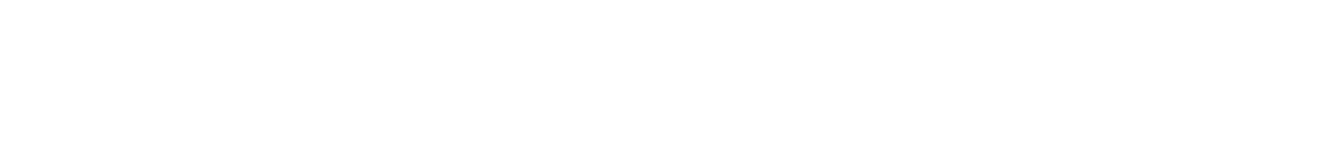
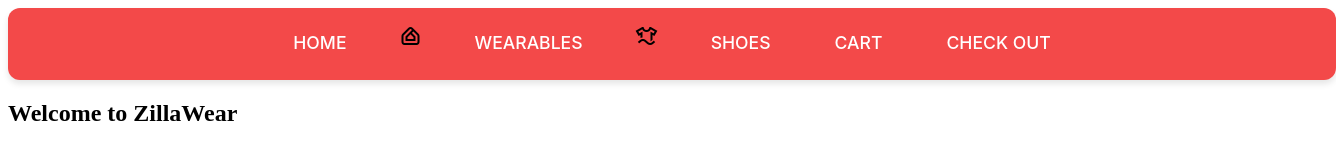
Before and after one commit to Njogu-Alex/ZillaWear, a plain HTML site: page Index.html in a window 1280 px wide. Shown: the whole page, 1336 px wide, since content can reach past the window. Drawn offline with nearby package versions, Linux system fonts and the light colour scheme; a web font is replaced by a local one.

Commit message:
setting up the environment

```diff
--- a/Index.html
+++ b/Index.html
@@ -4,10 +4,32 @@
     <meta charset="UTF-8">
     <meta name="viewport" content="width=device-width, initial-scale=1.0">
     <link rel="stylesheet" href="style.css">
+    <link rel="icon" href="/icons/favicon.ico.png">
+    <link rel="stylesheet" href="https://fonts.google.com/icons">
+    <link rel="stylesheet" href="https://fonts.googleapis.com/css2?family=Material+Symbols+Outlined:opsz,wght,FILL,GRAD@20..48,100..700,0..1,-50..200&icon_names=home_app_logo" />
     <title>ZillaWear</title>
 </head>
 <body>
-
+    <navbar class="navigation">
+        <ul id="navs">
+            <li class="home">HOME</li>
+            <span class="material-symbols-outlined">
+                home_app_logo
+            </span>
+            <li class="wearables">WEARABLES</li>
+            <span class="material-symbols-outlined">
+                laundry
+            </span>
+            <li class="shoes">SHOES</li>
+            <li>CART</li>
+            <li>CHECK OUT</li>
+        </ul>
+    </navbar>
+    <section class="landingpage">
+        <h1 class="text">
+            Welcome to ZillaWear
+        </h1>
+    </section>
     <script src="script.js"></script>
 </body>
 </html>
--- a/style.css
+++ b/style.css
@@ -0,0 +1,76 @@
+
+navbar {
+font-family: 'Inter', sans-serif; /* Using Inter font as per instructions */
+margin: 0;
+padding: 0;
+background-color: #f0f2f5; /* Light grey background */
+/* display: flex;  */
+justify-content: center;
+align-items: flex-start; /* Align to top */
+min-height: 5vh; /* Full viewport height */
+padding-top: 50px; /* Add some padding from the top */
+}
+
+.navigation {
+background-color: rgb(243, 73, 73); /* Dark background for the navbar */
+padding: 1rem 2rem;
+border-radius: 0.75rem; /* Rounded corners */
+box-shadow: 0 4px 6px rgba(0, 0, 0, 0.1); /* Subtle shadow */
+display: flex; /* Use flexbox for horizontal items */
+justify-content: center; /* Center items horizontally */
+width: 100%; /* Full width */
+max-width: auto; /* Max width for better aesthetics on larger screens */
+}
+
+.navigation ul {
+list-style: none; /* Remove bullet points */
+margin: 0;
+padding: 0;
+display: flex; /* Flexbox for list items */
+gap: 2.5rem; /* Space between items */
+flex-wrap: wrap; /* Allow items to wrap on smaller screens */
+justify-content: center; /* Center items if they wrap */
+}
+
+.navigation li  {
+color: #fff; /* White text color */
+text-decoration: none; /* Remove underline */
+font-size: 1.10rem; /* Slightly larger font size */
+font-weight: 500; /* Medium font weight */
+padding: 0.5rem 0.75rem; /* Padding inside links */
+transition: color 0.3s ease, background-color 0.3s ease, transform 0.2s ease; /* Smooth transitions */
+border-radius: 0.5rem; /* Rounded corners for links */
+}
+
+.navigation li :hover,
+.navigation li .active {
+color: #e0e0e0; /* Slightly lighter on hover */
+background-color: #555; /* Darker background on hover */
+transform: translateY(-2px); /* Slight lift effect on hover */
+}
+
+.navigation li .active {
+font-weight: 700; /* Bold for active item */
+}
+
+/* Responsive adjustments */
+@media (max-width: 640px) {
+.navigation {
+    padding: 1rem;
+    border-radius: 0; /* No rounded corners on very small screens for full width look */
+}
+.navigation ul {
+    gap: 1.5rem; /* Less space on small screens */
+}
+.navigation li  {
+    font-size: 1rem; /* Smaller font on small screens */
+    padding: 0.4rem 0.6rem;
+}
+}
+.picture{
+    width :50%;
+
+}
+.landingpage{
+    display: flex;
+}
```
Also changed, not shown: icons/favicon.ico.png (added).
